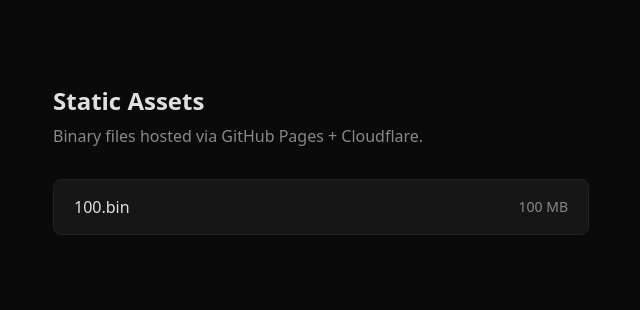
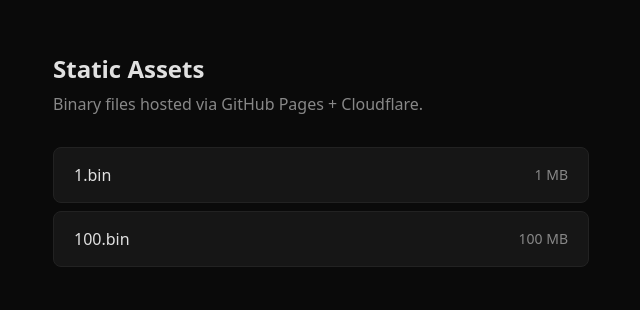
Before and after one commit to devakapatel/cloudflare-static-assets, a plain HTML site: page index.html in a window 1280 px wide. Shown: the part 237-547 px from the top of the page, without its empty margins (319-959 px from the left). Drawn offline with Linux system fonts and the light colour scheme.

Commit message:
Update index.html

```diff
--- a/index.html
+++ b/index.html
@@ -20,6 +20,7 @@
   <div class="container">
     <h1>Static Assets</h1>
     <p>Binary files hosted via GitHub Pages + Cloudflare.</p>
+    <a href="1.bin"><span class="name">1.bin</span><span class="size">1 MB</span></a>
     <a href="100.bin"><span class="name">100.bin</span><span class="size">100 MB</span></a>
   </div>
 </body>
```
